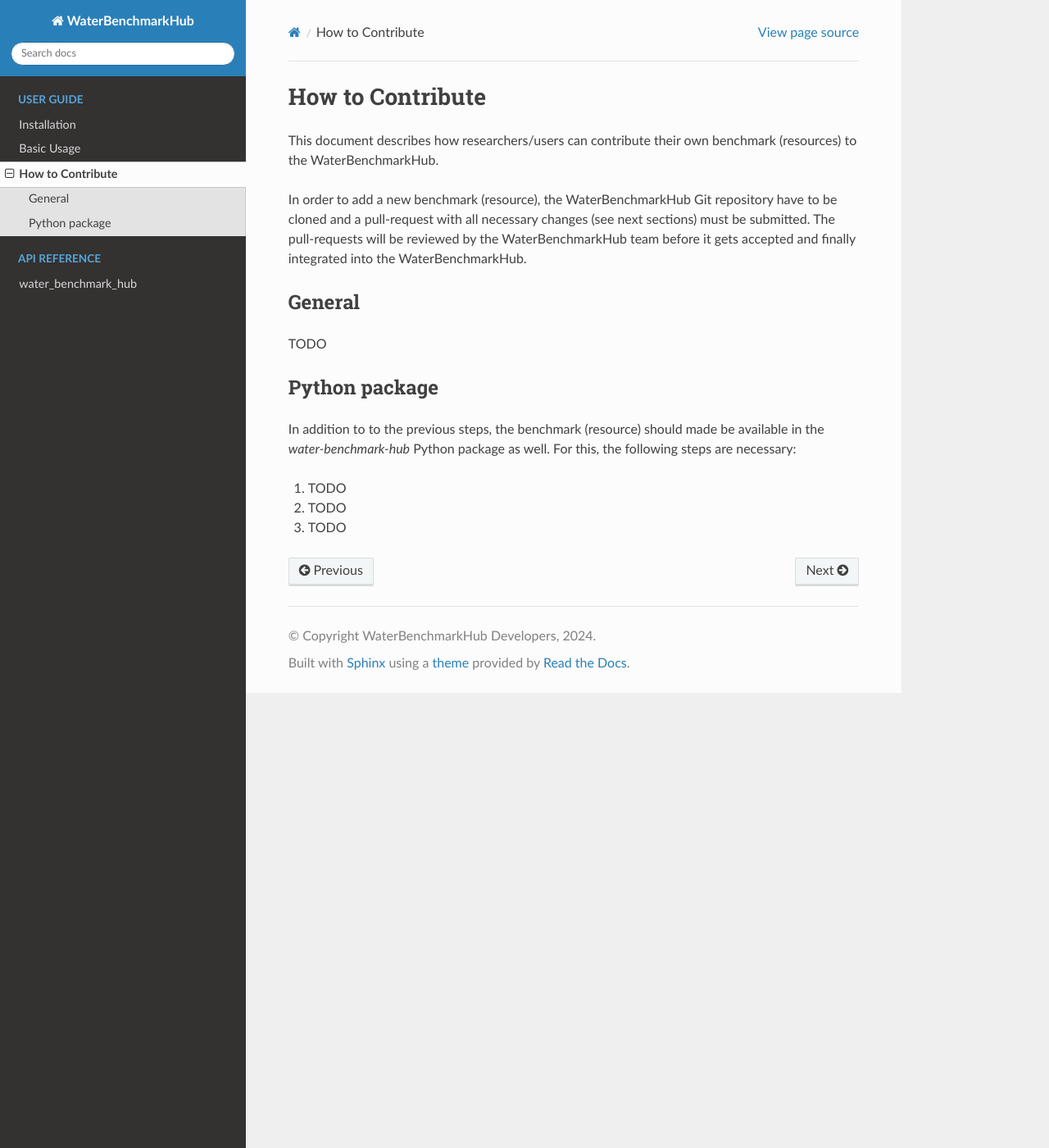
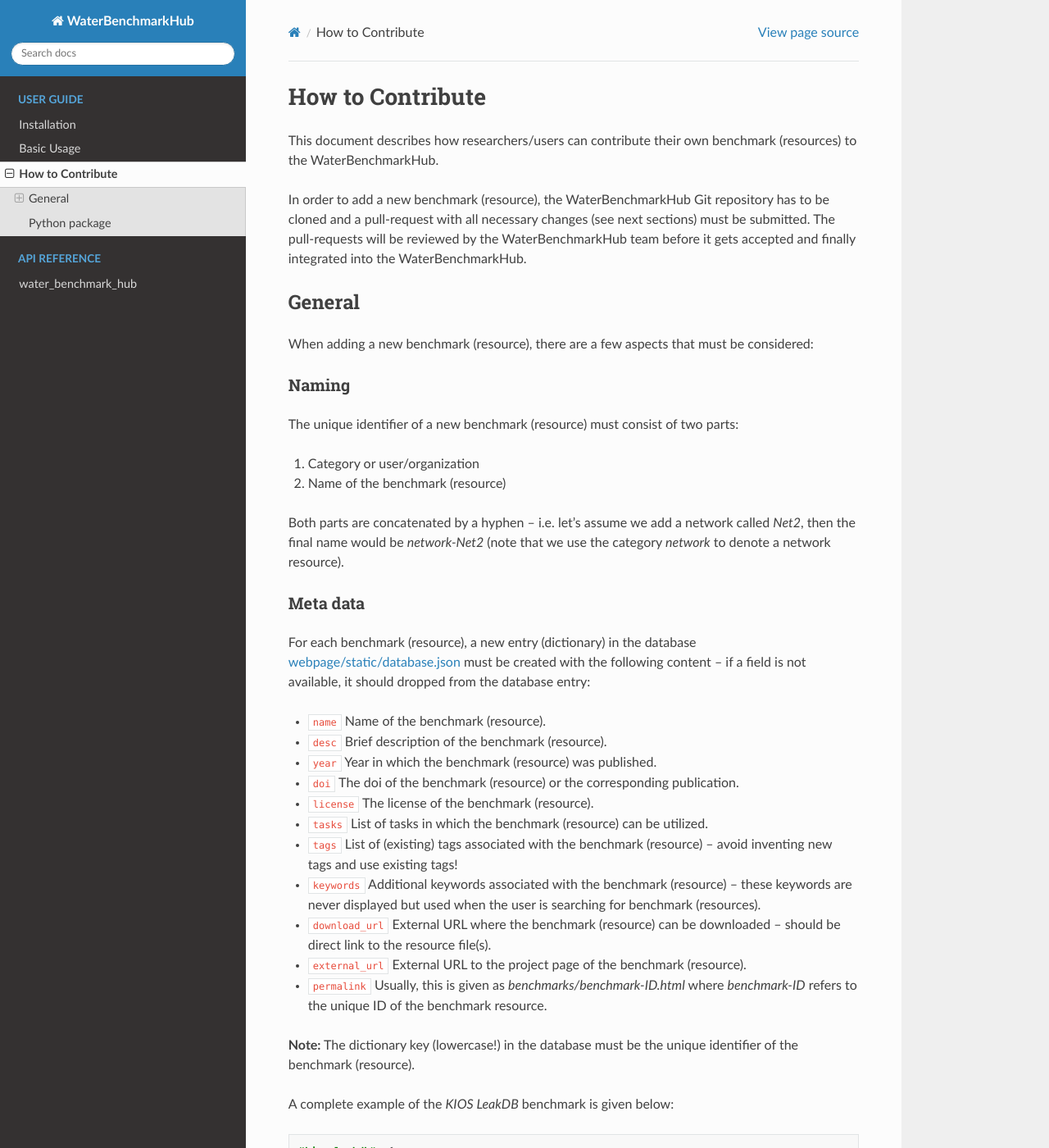
Before and after one commit to WaterFutures/WaterBenchmarkHub, a Sphinx documentation site: the page built from docs/how_to_contribute.rst, in a window 1280 px wide and 1400 px high. Shown: the whole window at 82% size. Built offline with Sphinx 7.4.7 and the Read the Docs theme 2.0.0, drawn with Linux system fonts in a browser that asks for light colours; some of the changed text lies outside the part shown.

Commit message:
Update guide on how to contribute

```diff
--- a/docs/how_to_contribute.rst
+++ b/docs/how_to_contribute.rst
@@ -7,7 +7,7 @@ How to Contribute
 This document describes how researchers/users can contribute their own benchmark (resources)
 to the WaterBenchmarkHub.
 
-In order to add a new benchmark (resource), the WaterBenchmarkHub Git repository have to be cloned
+In order to add a new benchmark (resource), the WaterBenchmarkHub Git repository has to be cloned
 and a pull-request with all necessary changes (see next sections) must be submitted.
 The pull-requests will be reviewed by the WaterBenchmarkHub team before it gets accepted and
 finally integrated into the WaterBenchmarkHub.
@@ -15,13 +15,108 @@ finally integrated into the WaterBenchmarkHub.
 General
 -------
 
-TODO
+When adding a new benchmark (resource), there are a few aspects that must be considered:
+
+Naming
+++++++
+
+The unique identifier of a new benchmark (resource) must consist of two parts:
+
+1. Category or user/organization
+2. Name of the benchmark (resource)
+
+Both parts are concatenated by a hyphen -- i.e. let's assume we add a network called `Net2`,
+then the final name would be `network-Net2` (note that we use the category `network`
+to denote a network resource).
+
+Meta data
++++++++++
+
+For each benchmark (resource), a new entry (dictionary) in the database
+`webpage/static/database.json <https://github.com/WaterFutures/WaterBenchmarkHub/blob/dev/webpage/static/database.json>`_
+must be created with the following content -- if a field is not available,
+it should dropped from the database entry:
+
+- :code:`name` Name of the benchmark (resource).
+- :code:`desc` Brief description of the benchmark (resource).
+- :code:`year` Year in which the benchmark (resource) was published.
+- :code:`doi` The doi of the benchmark (resource) or the corresponding publication.
+- :code:`license` The license of the benchmark (resource).
+- :code:`tasks` List of tasks in which the benchmark (resource) can be utilized.
+- :code:`tags` List of (existing) tags associated with the benchmark (resource) --
+  avoid inventing new tags and use existing tags!
+- :code:`keywords` Additional keywords associated with the benchmark (resource) --
+  these keywords are never displayed but used when the user is searching for benchmark (resources).
+- :code:`download_url` External URL where the benchmark (resource) can be downloaded --
+  should be direct link to the resource file(s).
+- :code:`external_url` External URL to the project page of the benchmark (resource).
+- :code:`permalink` Usually, this is given as `benchmarks/benchmark-ID.html`
+  where `benchmark-ID` refers to the unique ID of the benchmark resource.
+
+**Note:** The dictionary key (lowercase!) in the database must be the unique identifier of the benchmark (resource).
+
+A complete example of the `KIOS LeakDB` benchmark is given below:
+
+.. code:: JSON
+
+	"kios-leakdb": {
+            "name": "LeakDB",
+            "desc": "LeakDB (Leakage Diagnosis Benchmark) is a realistic leakage dataset for water distribution networks.",
+            "year": 2018,
+            "tasks": ["Leakage detection", "Leakage localization"],
+            "tags": ["leakage", "event detection", "Net1", "Hanoi"],
+            "keywords": [],
+            "doi": "10.5281/zenodo.1313116",
+            "license": "EUPL-1.2",
+            "download_url": "https://ucy-my.sharepoint.com/:f:/g/personal/mkiria01_ucy_ac_cy/Eiyah0-TL4dGqt9K4Ln5TN0BRlroASbX35p53bS7or4j5A",
+            "external_url": "https://github.com/KIOS-Research/LeakDB",
+            "permalink": "benchmarks/KIOS-LeakDB.html"
+        }
+
+Description
++++++++++++
+
+The complete description of the benchmark resource must be placed in a Markdown file in the
+`webpage/_benchmarks <https://github.com/WaterFutures/WaterBenchmarkHub/blob/dev/webpage/_benchmarks>`_ folder.
+The name of the Markdown file must be the same as specified in the :code:`permalink` field
+in the database.
+
+The Markdown file must start with the following header:
+
+.. code:: YAML
+
+	---
+	title: "BenchmarkName"
+	id: "benchmark-ID"
+	permalink: benchmark-permalink
+	collection: benchmarks
+	layout: benchmark
+	---
+
+where :code:`BenchmarkName` refers to the name, :code:`benchmark-ID` to the unique ID, and
+:code:`benchmark-permalink` to the permalink of the benchmark (resource) as specified in
+the database.
+All other parts of the header must not be changed!
+
+Regarding the description itself, we do not have any strict rules how to structure
+and what to put into the Markdown file.
+However, we recommend the following layout:
+
+- :code:`## Description` General (detailed) description of the benchmark (resource).
+- :code:`## How to Use` Description of how to load and utilize the benchmark (resource)
+- :code:`### Usage in Python` If applicable, a description on how to load the benchmark (resource)
+  in Python using the WaterBenchmarkHub Python package.
+- :code:`## Reference` Reference (citation) of the benchmark (resource).
+
+Images or other resources are used in the Markdown file, must be placed in the
+`static/benchmarks/benchmark-ID/` folder -- where `benchmark-ID` (lower case!) refers to the
+benchmark ID as given the:code:`permalink` field.
 
 
 Python package
 --------------
 
-In addition to to the previous steps, the benchmark (resource) should made be available in the
+In addition to the previous steps, the benchmark (resource) should made be available in the
 *water-benchmark-hub* Python package as well.
 For this, the following steps are necessary:
 
```
Also changed, not shown: README.md (+9 -2 lines).
